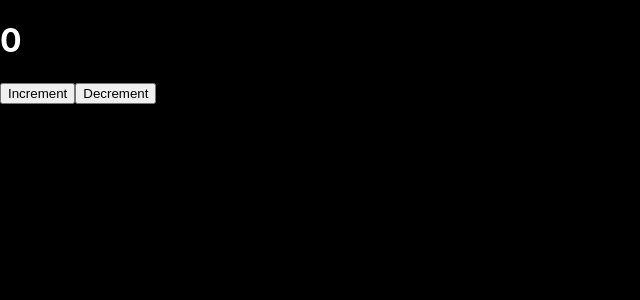
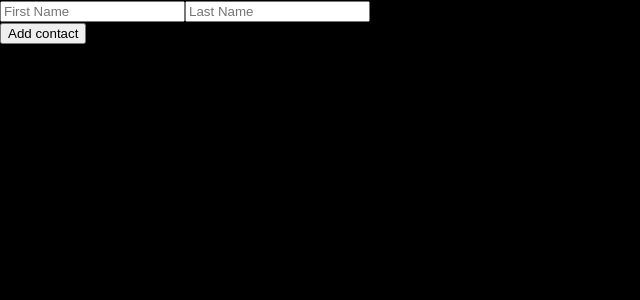
Before and after one commit to sotobry/v-school-level-4, a React (Create React App) app: page / in a window 1280 px wide. Shown: the top 300 px of the page, without its empty margins (0-640 px from the left). Built offline with nearby package versions, Linux system fonts and the light colour scheme.

Commit message:
Finish the Changing More Complex State lesson.

```diff
--- a/src/App.js
+++ b/src/App.js
@@ -15,7 +15,8 @@ import './App.css';
 // import ContextChallenge1 from './lessons/17_contextChallenge1/ContextChallenge1';
 // import { UsernameContextProvider } from './lessons/17_contextChallenge1/usernameContext';
 // import UseState from './lessons/18_useState/UseState';
-import ChangingState from './lessons/18_useState/ChangingState';
+// import ChangingState from './lessons/18_useState/ChangingState';
+import ChangingMoreComplexState from './lessons/18_useState/ChangingMoreComplexState';
 
 function App() {
   return (
@@ -37,7 +38,8 @@ function App() {
       {/* <ContextChallenge1 /> */}
       {/* </UsernameContextProvider> */}
       {/* <UseState /> */}
-      <ChangingState />
+      {/* <ChangingState /> */}
+      <ChangingMoreComplexState />
     </div>
   );
 }
--- /dev/null
+++ b/src/lessons/18_useState/ChangingMoreComplexState.js
@@ -0,0 +1,41 @@
+import { useState } from 'react';
+
+const ChangingMoreComplexState = () => {
+  const [inputData, setInputDataTo] = useState({ firstName: '', lastName: '' });
+  const [contactsData, setContactsDataTo] = useState([]);
+
+  const handleChange = event => {
+    const { name, value } = event.currentTarget;
+
+    setInputDataTo(state => ({ ...state, [name]: value }));
+  };
+
+  const handleSubmit = event => {
+    event.preventDefault();
+    setContactsDataTo(state => ([...state, inputData]));
+  };
+
+  const contacts = contactsData.map(({ firstName, lastName }, i) => <li key={`${firstName}${lastName}-${i}`}>{firstName} {lastName}</li>);
+
+  return (<>
+    <form onSubmit={handleSubmit}>
+      <input
+        placeholder='First Name'
+        name='firstName'
+        value={inputData.firstName}
+        onChange={handleChange}
+      />
+      <input
+        placeholder='Last Name'
+        name='lastName'
+        value={inputData.lastName}
+        onChange={handleChange}
+      />
+      <br />
+      <button>Add contact</button>
+    </form>
+    <ul>{contacts}</ul>
+  </>);
+};
+
+export default ChangingMoreComplexState;
```
